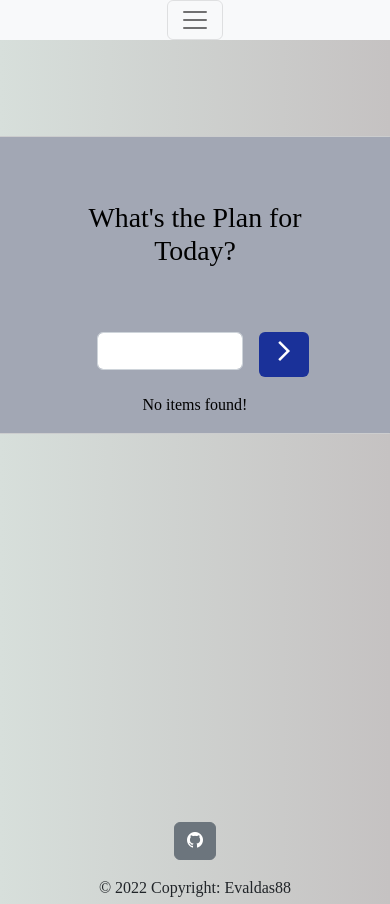
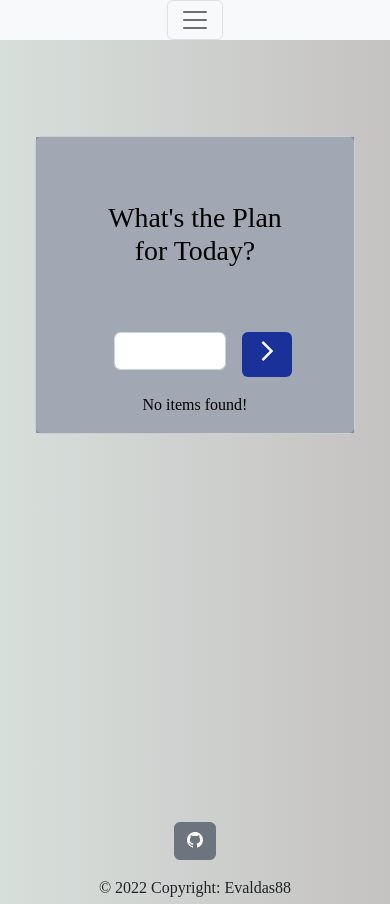
Before and after one commit to Evaldas88/Pratical-Project-5, a React (Create React App) app: page / in a window 390 px wide. Built offline with nearby package versions, Linux system fonts and the light colour scheme.

Commit message:
Fixed List  view

```diff
--- a/src/components/List/List.css
+++ b/src/components/List/List.css
@@ -20,7 +20,7 @@
 @media all and (max-width:768px){
   .card {
     display: block !important;
-    width: 25rem !important;
+    width: 20rem !important;
     flex:none !important;
   }
 }
--- a/src/components/List/List.js
+++ b/src/components/List/List.js
@@ -61,7 +61,7 @@ const List = () => {
 
   return (
     <div className="height-min mt-5">
-      <div className="container p-5 d-flex justify-content-center mt-5">
+      <div className="container p-5 d-flex justify-content-center mt-5 ">
         <div className=" card w-50 text-bg-light">
           <div className="card-body">
             <h1 className=" card-title p-5">What's the Plan for Today?</h1>
```
